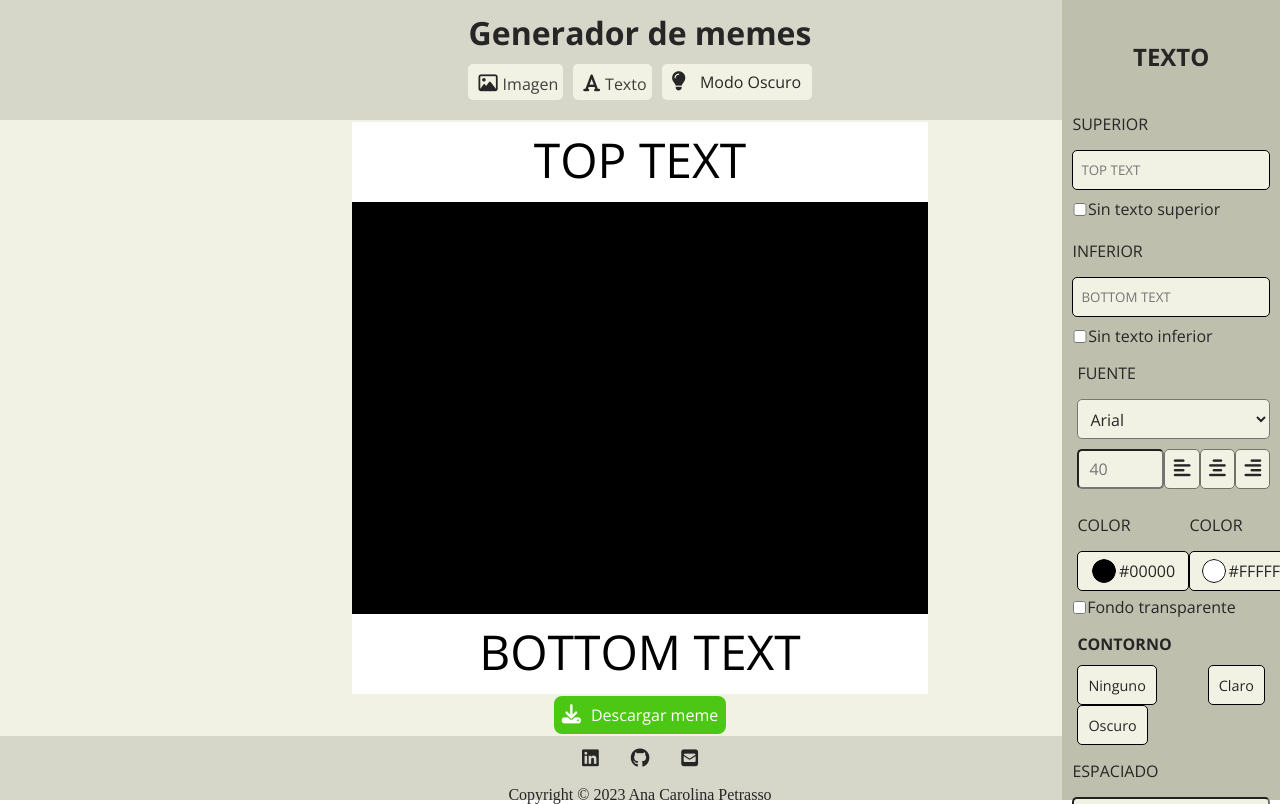
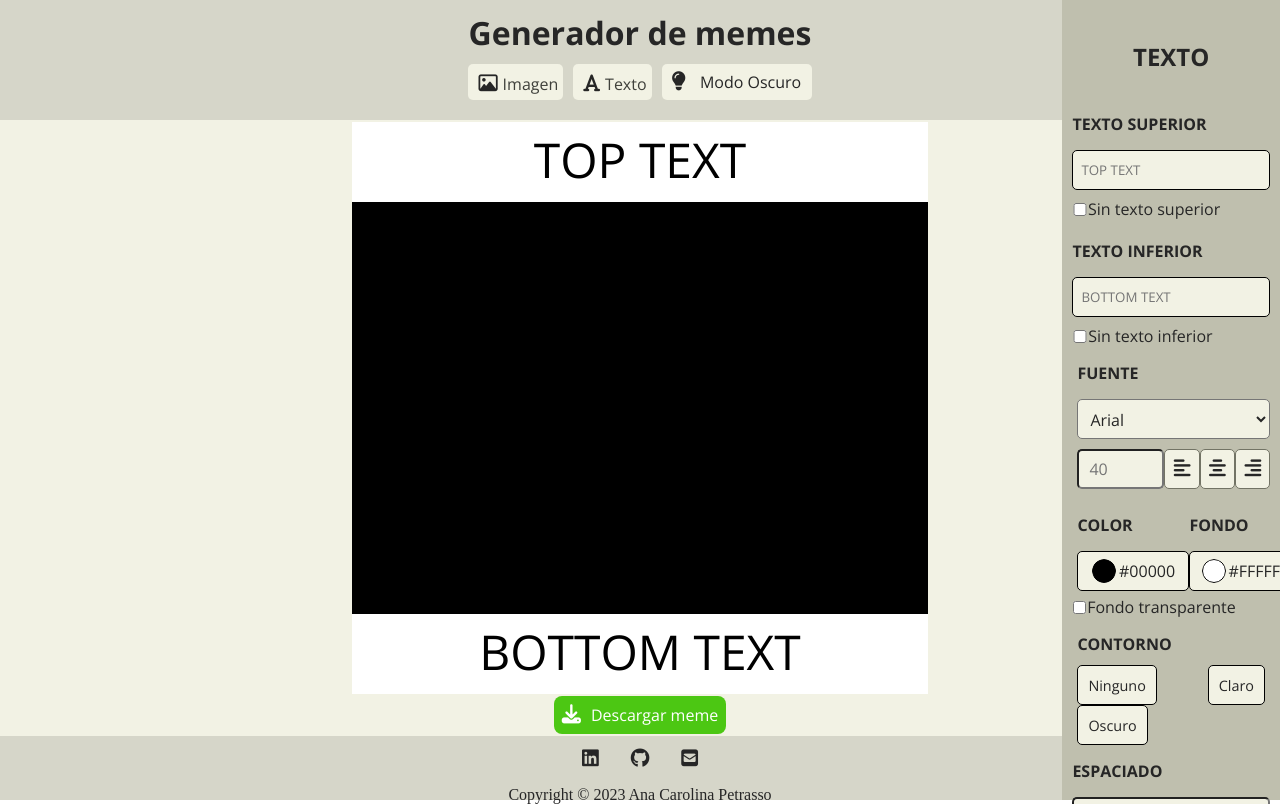
Before and after one commit to AnaCPetrasso/Editor-de-memes, a plain HTML site: page index.html in a window 1280 px wide. Drawn offline with nearby package versions, Linux system fonts and the light colour scheme.

Commit message:
change labels for h3

```diff
--- a/index.html
+++ b/index.html
@@ -109,7 +109,7 @@
         <h2 class="panel__title">TEXTO</h2>
         <!-- TEXTO SUPERIOR -->
         <div class="panel__controller text">
-            <label for="top-text" class="controller__title">SUPERIOR</label>
+            <h3 class="controller__title">TEXTO SUPERIOR</h3>
             <input type="text" name="top-text" id="top-text" aria-label="texto superior" placeholder="TOP TEXT">
         </div>
         <div class="checkbox">
@@ -118,7 +118,7 @@
         </div>
         <!-- TEXTO INFERIOR -->
         <div class="panel__controller text">
-            <label for="bottom-text" class="controller__title">INFERIOR</label>
+            <h3 class="controller__title">TEXTO INFERIOR</h3>
             <input type="text" name="bottom-text" id="bottom-text" aria-label="texto inferior"
                 placeholder="BOTTOM TEXT">
         </div>
@@ -128,7 +128,7 @@
         </div>
         <!-- FUENTE -->
         <div class="panel__controller font">
-            <label for="font" class="controller__title">FUENTE</label>
+            <h3 class="controller__title">FUENTE</h3>
             <select name="font__selector" id="font">
                 <option value="arial" selected>Arial</option>
                 <option value="arial__black">Arial Black</option>
@@ -152,7 +152,7 @@
         <div class="panel__controller color">
             <!-- Color de texto -->
             <div class="controller__color">
-                <label for="text-color" class="controller__title">COLOR</label>
+                <h3 class="controller__title">COLOR</h3>
                 <div class="color__selector">
                     <input type="color" name="text-color" id="text-color" value="#000000">
                     <p>#00000</p>
@@ -160,7 +160,7 @@
             </div>
             <!-- Color de fondo de texto -->
             <div class="controller__color">
-                <label for="text-bkgd" class="controller__title">COLOR</label>
+                <h3 class="controller__title">FONDO</h3>
                 <div class="bkgd__selector">
                     <input type="color" name="text-bkgd" id="text-bkgd" value="#ffffff">
                     <p>#FFFFFF</p>
@@ -183,12 +183,12 @@
         </div>
         <!-- ESPACIADO-->
         <div class="panel__control spacing">
-            <label for="spacing" class="controller__title">ESPACIADO</label>
+            <h3 class="controller__title">ESPACIADO</h3>
             <input type="number" name="spacing" id="spacing" min="10" max="50" placeholder="30">
         </div>
         <!-- interlineado -->
         <div class="panel__control leading">
-            <label for="leading" class="controller__title">INTERLINEADO</label>
+            <h3 class="controller__title">INTERLINEADO</h3>
             <select name="leading" id="leading">
                 <option value="0.8">0.8</option>
                 <option value="1">1</option>
```
